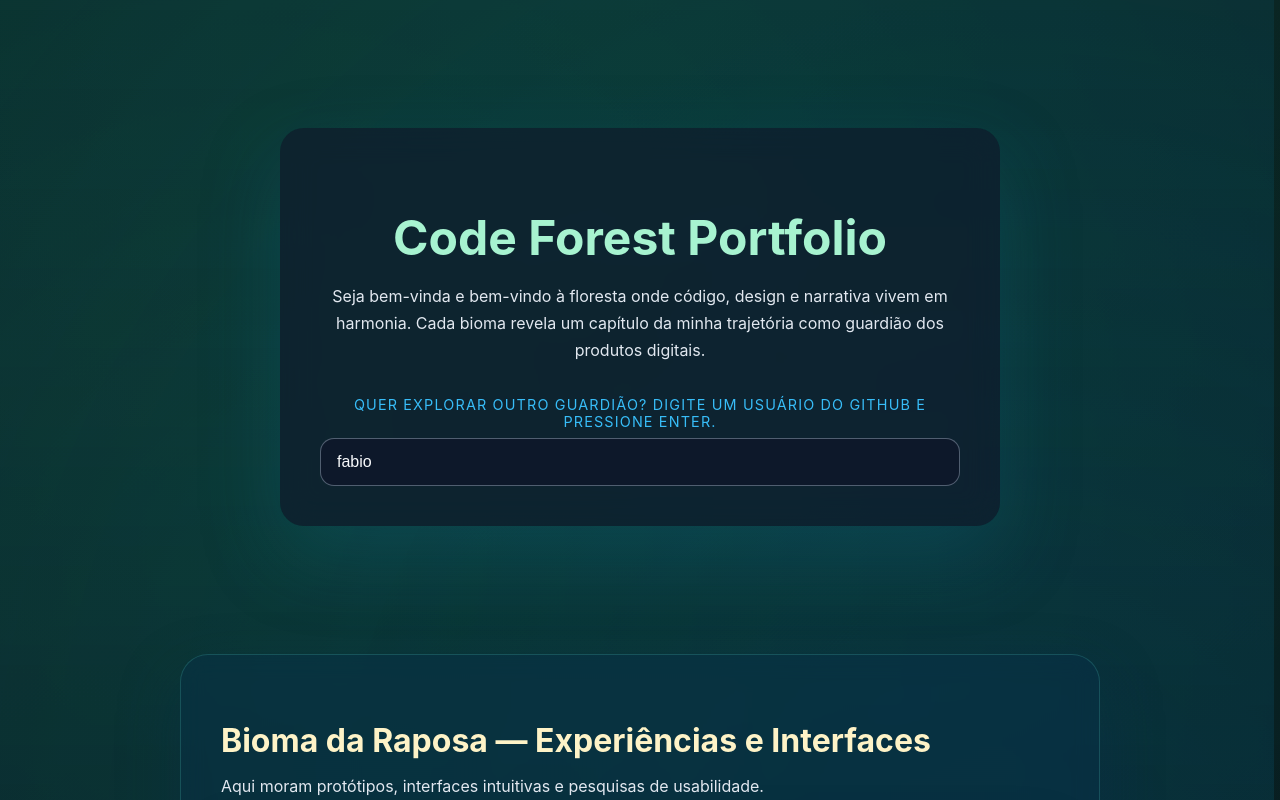
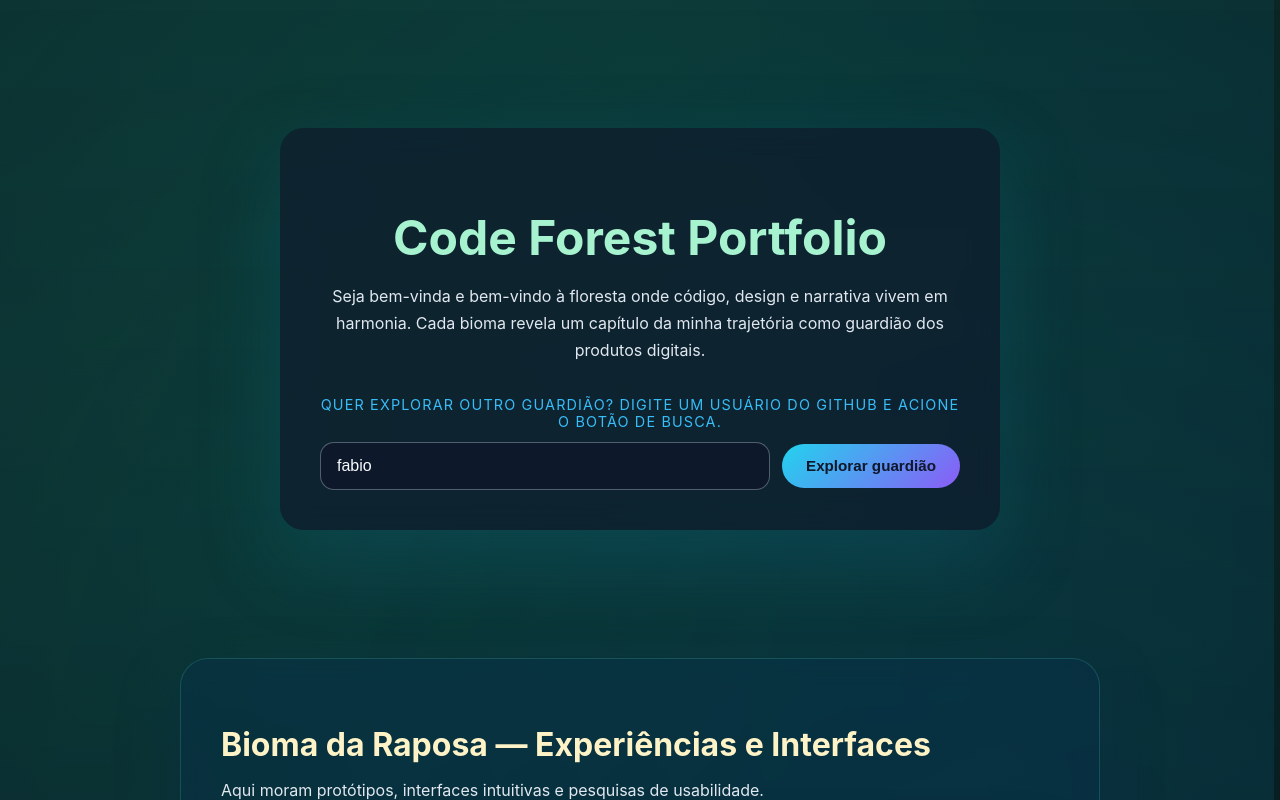
Before and after one commit to Pexe171/portifolio, a React (Vite) app in the folder frontend/: page / in a window 1280 px wide. Shown: the top 800 px of the page. Built offline with nearby package versions, Linux system fonts and the light colour scheme; no server answers.

Commit message:
Ajusta busca do heroi com formulario acessivel

```diff
--- a/frontend/src/App.jsx
+++ b/frontend/src/App.jsx
@@ -1,4 +1,4 @@
-import { useState } from 'react';
+import { useEffect, useState } from 'react';
 import { motion } from 'framer-motion';
 import AnimalGuide from './components/AnimalGuide.jsx';
 import ForestScene from './components/ForestScene.jsx';
@@ -29,8 +29,24 @@ function SecaoBioma({ id, titulo, descricao, children }) {
 
 export default function App() {
   const [username, setUsername] = useState(usuarioPadrao);
+  const [usuarioBusca, setUsuarioBusca] = useState(usuarioPadrao);
   const [projetoDestaque, setProjetoDestaque] = useState(null);
   const { status, dados, erro } = useGithubRepos(username);
+
+  useEffect(() => {
+    setUsuarioBusca(username);
+  }, [username]);
+
+  function tratarEnvioFormulario(evento) {
+    evento.preventDefault();
+
+    const valorNormalizado = usuarioBusca.trim();
+    if (!valorNormalizado || valorNormalizado === username) {
+      return;
+    }
+
+    setUsername(valorNormalizado);
+  }
 
   return (
     <div className="app">
@@ -49,17 +65,36 @@ export default function App() {
               Seja bem-vinda e bem-vindo à floresta onde código, design e narrativa vivem em harmonia.
               Cada bioma revela um capítulo da minha trajetória como guardião dos produtos digitais.
             </p>
+            <form className="hero__form" onSubmit={tratarEnvioFormulario} noValidate>
               <label className="hero__label" htmlFor="usuario">
-              Quer explorar outro guardião? Digite um usuário do GitHub e pressione Enter.
+                Quer explorar outro guardião? Digite um usuário do GitHub e acione o botão de busca.
               </label>
+              <div className="hero__control-group">
                 <input
                   id="usuario"
                   type="text"
                   className="hero__input"
-              value={username}
-              onChange={(event) => setUsername(event.target.value)}
+                  value={usuarioBusca}
+                  onChange={(event) => setUsuarioBusca(event.target.value)}
                   placeholder="fabio"
+                  autoComplete="off"
                 />
+                <button
+                  type="submit"
+                  className="hero__button"
+                  disabled={status === statusConsulta.loading}
+                >
+                  {status === statusConsulta.loading ? (
+                    <span className="hero__button-content">
+                      <span className="hero__spinner" aria-hidden="true" />
+                      <span>Buscando...</span>
+                    </span>
+                  ) : (
+                    'Explorar guardião'
+                  )}
+                </button>
+              </div>
+            </form>
           </motion.div>
         </section>
 
@@ -105,7 +140,11 @@ export default function App() {
         <section className="projects" id="projetos">
           <header className="projects__header">
             <h2>Projetos em destaque do guardião {dados.guardiao || username}</h2>
-            {status === statusConsulta.loading && <p className="projects__status">Carregando galhos...</p>}
+            {status === statusConsulta.loading && (
+              <p className="projects__status" role="status" aria-live="polite">
+                Carregando galhos fresquinhos...
+              </p>
+            )}
             {status === statusConsulta.error && <p className="projects__status projects__status--erro">{erro}</p>}
             {status === statusConsulta.success && dados.total === 0 && (
               <p className="projects__status">Nada brotou por aqui ainda, mas a terra está preparada.</p>
--- a/frontend/src/styles/global.css
+++ b/frontend/src/styles/global.css
@@ -61,14 +61,30 @@ main {
   color: #e2e8f0;
 }
 
+.hero__form {
+  margin-top: 2rem;
+  display: flex;
+  flex-direction: column;
+  gap: 0.75rem;
+  align-items: stretch;
+}
+
 .hero__label {
   display: block;
-  margin-top: 2rem;
-  margin-bottom: 0.5rem;
   font-size: 0.9rem;
   color: #38bdf8;
   letter-spacing: 0.08em;
   text-transform: uppercase;
+}
+
+.hero__control-group {
+  display: flex;
+  flex-direction: column;
+  gap: 0.75rem;
+}
+
+.hero__control-group:focus-within {
+  outline: none;
 }
 
 .hero__input {
@@ -86,6 +102,70 @@ main {
   outline: none;
   border-color: #5eead4;
   box-shadow: 0 0 0 3px rgba(94, 234, 212, 0.25);
+}
+
+.hero__button {
+  display: inline-flex;
+  align-items: center;
+  justify-content: center;
+  gap: 0.5rem;
+  border: none;
+  border-radius: 9999px;
+  padding: 0.85rem 1.5rem;
+  font-size: 0.95rem;
+  font-weight: 600;
+  background: linear-gradient(135deg, #22d3ee, #8b5cf6);
+  color: #0f172a;
+  cursor: pointer;
+  transition: transform 0.2s ease, box-shadow 0.2s ease, opacity 0.2s ease;
+}
+
+.hero__button:hover {
+  transform: translateY(-1px);
+  box-shadow: 0 18px 35px rgba(59, 130, 246, 0.25);
+}
+
+.hero__button:focus-visible {
+  outline: 3px solid rgba(94, 234, 212, 0.6);
+  outline-offset: 3px;
+}
+
+.hero__button:disabled {
+  cursor: not-allowed;
+  opacity: 0.7;
+  box-shadow: none;
+}
+
+.hero__button-content {
+  display: inline-flex;
+  align-items: center;
+  gap: 0.5rem;
+}
+
+.hero__spinner {
+  width: 1rem;
+  height: 1rem;
+  border-radius: 50%;
+  border: 2px solid rgba(15, 23, 42, 0.2);
+  border-top-color: rgba(15, 23, 42, 0.8);
+  animation: hero-spinner 0.75s linear infinite;
+}
+
+@keyframes hero-spinner {
+  to {
+    transform: rotate(360deg);
+  }
+}
+
+@media (min-width: 640px) {
+  .hero__control-group {
+    flex-direction: row;
+    align-items: center;
+  }
+
+  .hero__input {
+    flex: 1;
+  }
 }
 
 .biome-section {
```
Also changed, not shown: 2 other files (tests, documents, lock files or other folders). Lines whose indentation alone changed are shown as unchanged.
